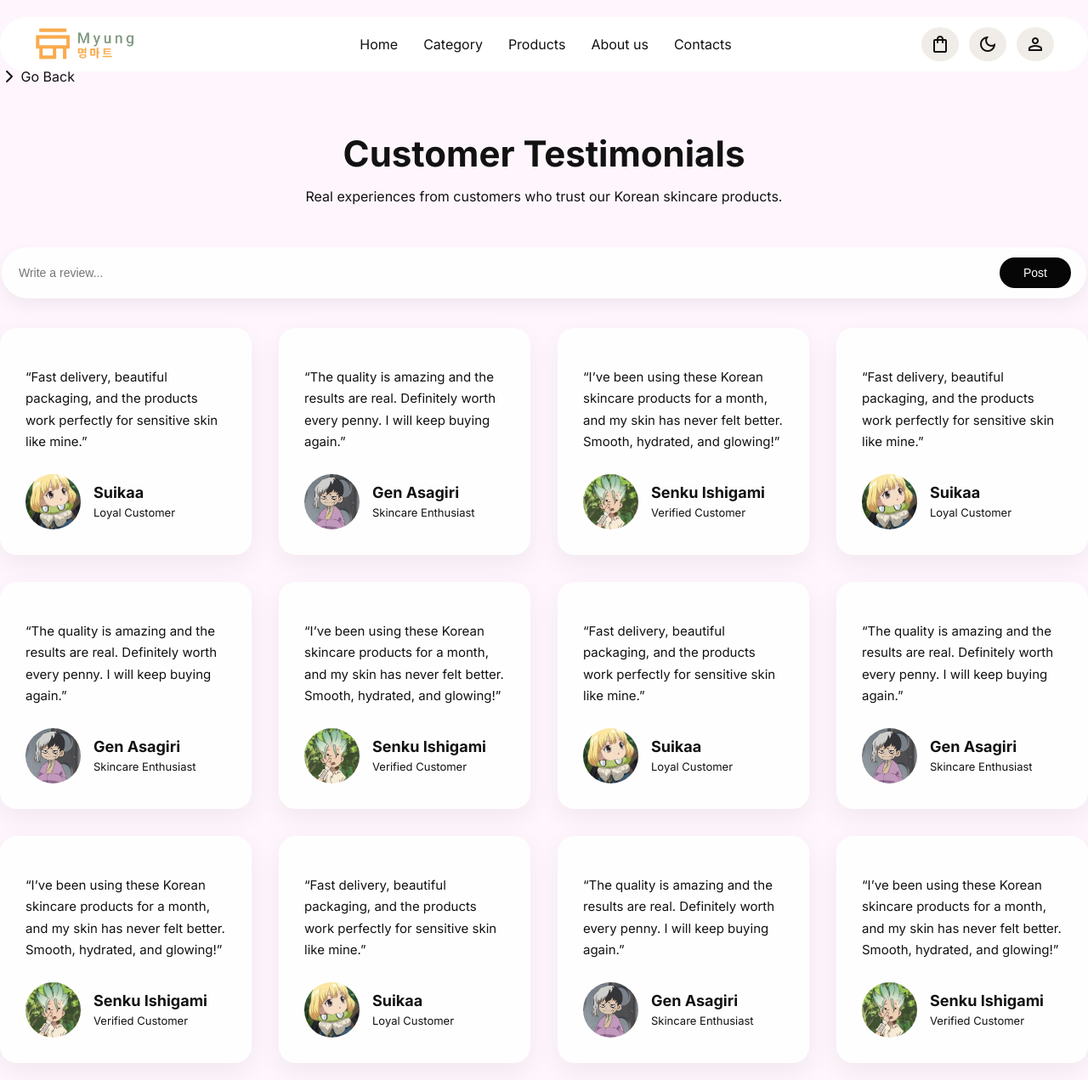
After one commit to bunyim-kong/myung-mart-wp-content-v1, a WordPress theme: template themes/my-ecommerce-theme/page-testimonial.php in a window 1280 px wide. The commit adds this page. Shown: the whole page at 85% size. Run offline with PHP 8.4 and a stand-in for WordPress, Linux system fonts and the light colour scheme; the site name, menu and one post (Sample post) are stand-ins, and other content is empty; some libraries are stand-ins or nearby versions.

Commit message:
Finish Testimonial

```diff
--- /dev/null
+++ b/themes/my-ecommerce-theme/css/testimonial.css
@@ -0,0 +1,131 @@
+.back-btn {
+    margin-top: 80px;
+}
+
+.back-btn a {
+    text-decoration: none;
+    color: var(--font-primary-color)         ;
+    font-size: 16px;
+    font-weight: 400;
+}
+
+.testimonial-hero {
+    padding: 20px 20px 40px;
+    text-align: center;
+}
+
+.testimonial-hero h1 {
+    font-size: 42px;
+    color: var(--font-primary-color);
+    margin-bottom: 15px;
+}
+
+.testimonial-hero p {
+    max-width: 600px;
+    margin: auto;
+    font-size: 16px;
+    color: var(--font-primary-color);
+}
+
+.testimonial-page {
+    margin-top: 60px;
+    margin-bottom: 120px;
+}
+
+.testimonial-comment-line {
+    width: 1240px;
+    margin: 10px auto;
+    margin-bottom: 35px;
+    display: flex;
+    gap: 15px;
+    padding: 12px 18px;
+    border-radius: 50px;
+    background: var(--card-primary-color);
+    box-shadow: 0 8px 20px rgba(0,0,0,0.06);
+}
+
+.testimonial-comment-line input {
+    width: 100%;
+    border: none;
+    outline: none;
+    background: transparent;
+    font-size: 14px;
+    color: var(--font-primary-color);
+}
+
+.testimonial-comment-line button {
+    border: none;
+    padding: 10px 28px;
+    border-radius: 30px;
+    background: var(--btn-primary-bg);
+    color: #fff;
+    font-size: 14px;
+    cursor: pointer;
+    transition: 0.3s ease;
+}
+
+.testimonial-comment-line button:hover {
+    background: var(--btn-hover);
+}
+
+
+.testimonial-title {
+    font-size: 32px;
+    font-weight: 600;
+    margin-bottom: 50px;
+    color: var(--font-primary-color);
+}
+
+.testimonial-wrapper {
+    width: var(--maxw);
+    margin: auto;
+    margin-bottom: 20px;
+    display: grid;
+    grid-template-columns: repeat(auto-fit, minmax(250px, 1fr));
+    gap: 32px;
+}
+
+.testimonial-card {
+    background: var(--card-primary-color);
+    border-radius: 20px;
+    padding: 30px;
+    box-shadow: 0 10px 30px rgba(0, 0, 0, 0.06);
+    transition: transform 0.3s ease;
+}
+
+.testimonial-card:hover {
+    transform: translateY(-5px);
+}
+
+.testimonial-text {
+    font-size: 15px;
+    line-height: 1.7;
+    color: var(--font-primary-color);
+    margin-bottom: 25px;
+}
+
+.testimonial-user {
+    display: flex;
+    align-items: center;
+    text-align: left;
+    gap: 15px;
+}
+
+.testimonial-user img {
+    width: 65px;
+    height: 65px;
+    border-radius: 50%;
+    object-fit: cover;
+}
+
+.testimonial-user h4 {
+    font-size: 18px;
+    margin: 0;
+    margin-bottom: 5px;
+    color: var(--font-primary-color);
+}
+
+.testimonial-user span {
+    font-size: 13px;
+    color: var(--font-primary-color);
+}
--- a/themes/my-ecommerce-theme/front-page.php
+++ b/themes/my-ecommerce-theme/front-page.php
@@ -251,7 +251,7 @@
     </div>
 
     <div class="button-content">
-        <a href="<?php echo home_url('/products'); ?>">See More <i class="fas fa-arrow-right"></i></a>
+        <a href="<?php echo home_url('/testimonial'); ?>">See More <i class="fas fa-arrow-right"></i></a>
     </div>
 </section>
 
--- /dev/null
+++ b/themes/my-ecommerce-theme/page-testimonial.php
@@ -0,0 +1,182 @@
+<link rel="stylesheet" href="<?php echo get_template_directory_uri(); ?>/css/testimonial.css">
+
+<?php get_header(); ?>
+
+<section class="container back-section">
+    <div class="back-btn">
+        <a href="<?php echo site_url('/home'); ?>"><i class="fas fa-chevron-right"></i> Go Back</a>
+    </div>
+</section>
+
+<section class="testimonial-hero">
+    <div class="container">
+        <h1>Customer Testimonials</h1>
+        <p>Real experiences from customers who trust our Korean skincare products.</p>
+    </div>
+</section>
+
+<div class="testimonial-comment-line">
+    <input type="text" placeholder="Write a review..." />
+    <button>Post</button>
+</div>
+
+
+<section class="container testimonial-section-detail testimonial-page">
+    <div class="testimonial-wrapper">
+        <div class="testimonial-card">
+            <p class="testimonial-text">
+                “Fast delivery, beautiful packaging, and the products work perfectly for sensitive skin like mine.”
+            </p>
+            <div class="testimonial-user">
+                <img src="<?php echo get_template_directory_uri(); ?>/asset/images/user-3.jpg" alt="User">
+                <div>
+                    <h4>Suikaa</h4>
+                    <span>Loyal Customer</span>
+                </div>
+            </div>
+        </div>
+
+        <div class="testimonial-card">
+            <p class="testimonial-text">
+                “The quality is amazing and the results are real. Definitely worth every penny. I will keep buying again.”
+            </p>
+            <div class="testimonial-user">
+                <img src="<?php echo get_template_directory_uri(); ?>/asset/images/user-2.jpg" alt="User">
+                <div>
+                    <h4>Gen Asagiri</h4>
+                    <span>Skincare Enthusiast</span>
+                </div>
+            </div>
+        </div>
+
+        <div class="testimonial-card">
+            <p class="testimonial-text">
+                “I’ve been using these Korean skincare products for a month, and my skin has never felt better. Smooth, hydrated, and glowing!”
+            </p>
+            <div class="testimonial-user">
+                <img src="<?php echo get_template_directory_uri(); ?>/asset/images/user-1.jpg" alt="User">
+                <div>
+                    <h4>Senku Ishigami</h4>
+                    <span>Verified Customer</span>
+                </div>
+            </div>
+        </div>
+
+        <div class="testimonial-card">
+            <p class="testimonial-text">
+                “Fast delivery, beautiful packaging, and the products work perfectly for sensitive skin like mine.”
+            </p>
+            <div class="testimonial-user">
+                <img src="<?php echo get_template_directory_uri(); ?>/asset/images/user-3.jpg" alt="User">
+                <div>
+                    <h4>Suikaa</h4>
+                    <span>Loyal Customer</span>
+                </div>
+            </div>
+        </div>
+
+        <div class="testimonial-card">
+            <p class="testimonial-text">
+                “The quality is amazing and the results are real. Definitely worth every penny. I will keep buying again.”
+            </p>
+            <div class="testimonial-user">
+                <img src="<?php echo get_template_directory_uri(); ?>/asset/images/user-2.jpg" alt="User">
+                <div>
+                    <h4>Gen Asagiri</h4>
+                    <span>Skincare Enthusiast</span>
+                </div>
+            </div>
+        </div>
+
+        <div class="testimonial-card">
+            <p class="testimonial-text">
+                “I’ve been using these Korean skincare products for a month, and my skin has never felt better. Smooth, hydrated, and glowing!”
+            </p>
+            <div class="testimonial-user">
+                <img src="<?php echo get_template_directory_uri(); ?>/asset/images/user-1.jpg" alt="User">
+                <div>
+                    <h4>Senku Ishigami</h4>
+                    <span>Verified Customer</span>
+                </div>
+            </div>
+        </div>
+
+        <div class="testimonial-card">
+            <p class="testimonial-text">
+                “Fast delivery, beautiful packaging, and the products work perfectly for sensitive skin like mine.”
+            </p>
+            <div class="testimonial-user">
+                <img src="<?php echo get_template_directory_uri(); ?>/asset/images/user-3.jpg" alt="User">
+                <div>
+                    <h4>Suikaa</h4>
+                    <span>Loyal Customer</span>
+                </div>
+            </div>
+        </div>
+
+        <div class="testimonial-card">
+            <p class="testimonial-text">
+                “The quality is amazing and the results are real. Definitely worth every penny. I will keep buying again.”
+            </p>
+            <div class="testimonial-user">
+                <img src="<?php echo get_template_directory_uri(); ?>/asset/images/user-2.jpg" alt="User">
+                <div>
+                    <h4>Gen Asagiri</h4>
+                    <span>Skincare Enthusiast</span>
+                </div>
+            </div>
+        </div>
+
+        <div class="testimonial-card">
+            <p class="testimonial-text">
+                “I’ve been using these Korean skincare products for a month, and my skin has never felt better. Smooth, hydrated, and glowing!”
+            </p>
+            <div class="testimonial-user">
+                <img src="<?php echo get_template_directory_uri(); ?>/asset/images/user-1.jpg" alt="User">
+                <div>
+                    <h4>Senku Ishigami</h4>
+                    <span>Verified Customer</span>
+                </div>
+            </div>
+        </div>
+
+        <div class="testimonial-card">
+            <p class="testimonial-text">
+                “Fast delivery, beautiful packaging, and the products work perfectly for sensitive skin like mine.”
+            </p>
+            <div class="testimonial-user">
+                <img src="<?php echo get_template_directory_uri(); ?>/asset/images/user-3.jpg" alt="User">
+                <div>
+                    <h4>Suikaa</h4>
+                    <span>Loyal Customer</span>
+                </div>
+            </div>
+        </div>
+
+        <div class="testimonial-card">
+            <p class="testimonial-text">
+                “The quality is amazing and the results are real. Definitely worth every penny. I will keep buying again.”
+            </p>
+            <div class="testimonial-user">
+                <img src="<?php echo get_template_directory_uri(); ?>/asset/images/user-2.jpg" alt="User">
+                <div>
+                    <h4>Gen Asagiri</h4>
+                    <span>Skincare Enthusiast</span>
+                </div>
+            </div>
+        </div>
+
+        <div class="testimonial-card">
+            <p class="testimonial-text">
+                “I’ve been using these Korean skincare products for a month, and my skin has never felt better. Smooth, hydrated, and glowing!”
+            </p>
+            <div class="testimonial-user">
+                <img src="<?php echo get_template_directory_uri(); ?>/asset/images/user-1.jpg" alt="User">
+                <div>
+                    <h4>Senku Ishigami</h4>
+                    <span>Verified Customer</span>
+                </div>
+            </div>
+        </div>
+    </div>
+</section>
```
Also changed, not shown: themes/my-ecommerce-theme/css/detail-page.css (+31 -11 lines), themes/my-ecommerce-theme/single-product.php (+51 -4 lines).
